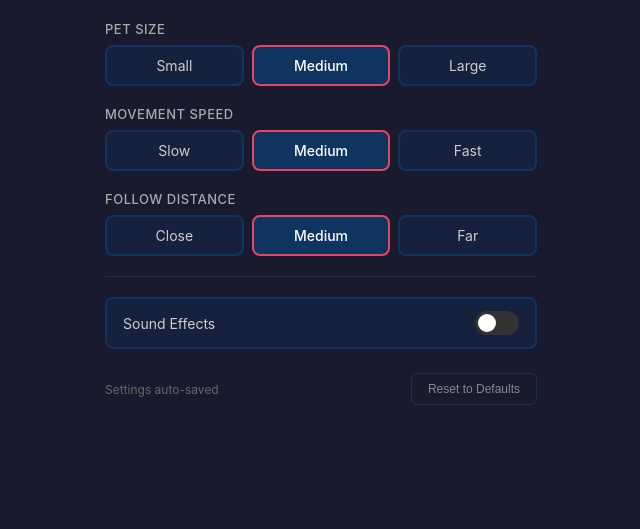
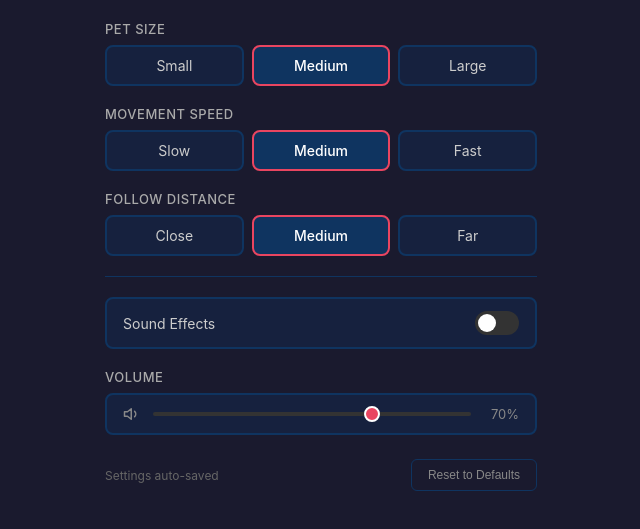
Before and after one commit to Frostthejack/screenfox, a website built with Vite: page settings.html in a window 1280 px wide. Shown: the part 71-600 px from the top of the page, without its empty margins (319-959 px from the left). Built offline with nearby package versions, Linux system fonts and the light colour scheme.

Commit message:
feat: add volume control + wire up pick/drop sound effects settings
- Add volume field (f64, default 0.7) to Rust Settings struct
- Add volume field to settings.ts Settings interface
- Add volume slider UI in settings.html with styled range input
- Wire volume slider to save/load settings via Tauri backend
- Integrate volume with SoundManager in main.ts (settings:changed listener)
- Pick/drop sounds (Web Audio API) were already implemented in SoundManager
- cargo check passes

```diff
--- a/settings.html
+++ b/settings.html
@@ -185,6 +185,53 @@
             border-color: #e94560;
             color: #e94560;
         }
+
+        .volume-group {
+            display: flex;
+            align-items: center;
+            gap: 12px;
+            padding: 10px 16px;
+            background: #16213e;
+            border: 2px solid #0f3460;
+            border-radius: 8px;
+        }
+
+        .volume-slider {
+            flex: 1;
+            -webkit-appearance: none;
+            appearance: none;
+            height: 4px;
+            background: #333;
+            border-radius: 2px;
+            outline: none;
+        }
+
+        .volume-slider::-webkit-slider-thumb {
+            -webkit-appearance: none;
+            appearance: none;
+            width: 16px;
+            height: 16px;
+            border-radius: 50%;
+            background: #e94560;
+            cursor: pointer;
+            border: 2px solid #fff;
+        }
+
+        .volume-slider::-moz-range-thumb {
+            width: 16px;
+            height: 16px;
+            border-radius: 50%;
+            background: #e94560;
+            cursor: pointer;
+            border: 2px solid #fff;
+        }
+
+        .volume-value {
+            font-size: 13px;
+            color: #888;
+            min-width: 36px;
+            text-align: right;
+        }
     </style>
 </head>
 <body>
@@ -264,6 +311,18 @@
             </div>
         </div>
 
+        <div class="setting-group">
+            <span class="setting-label">Volume</span>
+            <div class="volume-group">
+                <svg class="volume-icon" width="18" height="18" viewBox="0 0 24 24" fill="none" stroke="#888" stroke-width="2" stroke-linecap="round" stroke-linejoin="round">
+                    <polygon points="11 5 6 9 2 9 2 15 6 15 11 19 11 5"/>
+                    <path d="M15.54 8.46a5 5 0 0 1 0 7.07"/>
+                </svg>
+                <input type="range" id="volumeSlider" min="0" max="100" value="70" class="volume-slider">
+                <span class="volume-value" id="volumeValue">70%</span>
+            </div>
+        </div>
+
         <div class="footer">
             <span class="status" id="status">Settings auto-saved</span>
             <button class="reset-btn" id="resetBtn">Reset to Defaults</button>
--- a/src/settings.ts
+++ b/src/settings.ts
@@ -7,6 +7,7 @@ interface Settings {
     moveSpeed: 'slow' | 'medium' | 'fast';
     followDist: 'close' | 'medium' | 'far';
     soundEffects: boolean;
+    volume: number;
 }
 
 const DEFAULTS: Settings = {
@@ -14,6 +15,7 @@ const DEFAULTS: Settings = {
     moveSpeed: 'medium',
     followDist: 'medium',
     soundEffects: false,
+    volume: 0.7,
 };
 
 async function loadSettings(): Promise<Settings> {
@@ -66,6 +68,12 @@ async function init(): Promise<void> {
     setRadioValue('followDist', settings.followDist);
     const soundEl = document.getElementById('soundEffects') as HTMLInputElement;
     if (soundEl) soundEl.checked = settings.soundEffects;
+    const volumeSlider = document.getElementById('volumeSlider') as HTMLInputElement;
+    const volumeValue = document.getElementById('volumeValue');
+    if (volumeSlider && volumeValue) {
+        volumeSlider.value = String(Math.round(settings.volume * 100));
+        volumeValue.textContent = Math.round(settings.volume * 100) + '%';
+    }
 
     // Helper: read all current UI values and save them
     function currentFromUI(): Settings {
@@ -74,6 +82,7 @@ async function init(): Promise<void> {
             moveSpeed: (getRadioValue('moveSpeed') || settings.moveSpeed) as Settings['moveSpeed'],
             followDist: (getRadioValue('followDist') || settings.followDist) as Settings['followDist'],
             soundEffects: soundEl ? soundEl.checked : settings.soundEffects,
+            volume: volumeSlider ? parseInt(volumeSlider.value, 10) / 100 : settings.volume,
         };
     }
 
@@ -91,6 +100,16 @@ async function init(): Promise<void> {
         });
     }
 
+    // Listen for volume slider changes
+    if (volumeSlider) {
+        volumeSlider.addEventListener('input', () => {
+            if (volumeValue) volumeValue.textContent = volumeSlider.value + '%';
+        });
+        volumeSlider.addEventListener('change', async () => {
+            await saveSettings(currentFromUI());
+        });
+    }
+
     // Reset button
     const resetBtn = document.getElementById('resetBtn');
     if (resetBtn) {
@@ -100,6 +119,8 @@ async function init(): Promise<void> {
             setRadioValue('moveSpeed', DEFAULTS.moveSpeed);
             setRadioValue('followDist', DEFAULTS.followDist);
             if (soundEl) soundEl.checked = DEFAULTS.soundEffects;
+            if (volumeSlider) volumeSlider.value = String(Math.round(DEFAULTS.volume * 100));
+            if (volumeValue) volumeValue.textContent = Math.round(DEFAULTS.volume * 100) + '%';
             showStatus('Reset to defaults');
         });
     }
```
Also changed, not shown: 1 other file.
